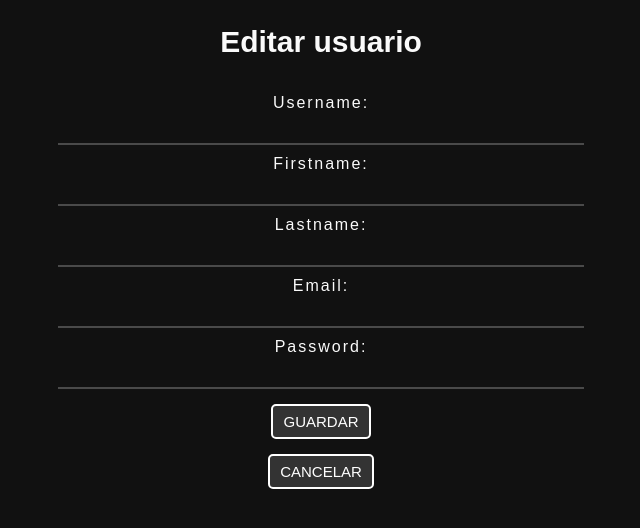
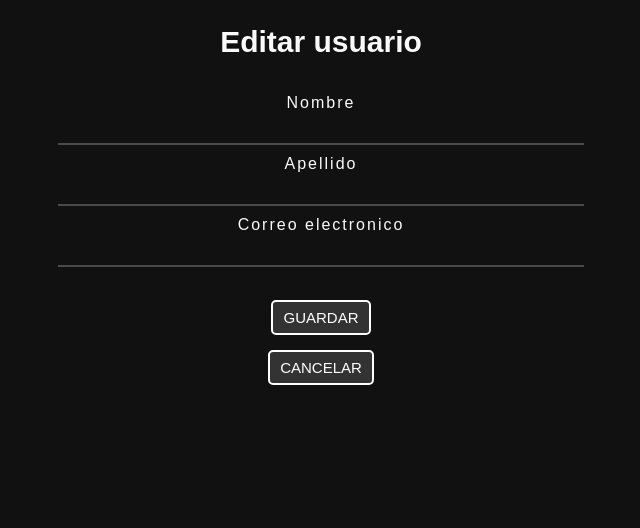
Before and after one commit to cristianABC/reserva, a Django app: template modulos/templates/modulos/editar.html in a window 1280 px wide. Shown: the top 528 px of the page, without its empty margins (319-959 px from the left). Run offline with Django 3.2, Linux system fonts and the light colour scheme; the template is opened without the code that fills it: values that come from a table or form of the project are taken from there, others are empty; some libraries are stand-ins or nearby versions.

Commit message:
Refactor to edit users

```diff
--- a/modulos/models.py
+++ b/modulos/models.py
@@ -72,14 +72,3 @@ def clean_username(self):
     if password != password2:
         raise forms.ValidationError('Las contraseñas no coincidenNombre de usuario ya existe')
     return password
-
-class EditUserForm(forms.ModelForm):
-    username = forms.CharField(max_length=50)
-    firstname = forms.CharField(max_length=20)
-    lastname = forms.CharField(max_length=20)
-    email = forms.EmailField()
-    password = forms.CharField(widget= forms.PasswordInput())
-
-    class Meta:
-        model = User
-        fields = ['username', 'firstname', 'lastname', 'email', 'password']
--- a/modulos/templates/modulos/editar.html
+++ b/modulos/templates/modulos/editar.html
@@ -15,7 +15,20 @@
       </div>
       <form action="" method="POST">
         {% csrf_token %}
-        {{ form }}
+          <div class="form-group">
+          <label class="control-label" for="username">Nombre</label>
+          <input type="text" id="firstname" name="firstname" class="form-control" value="{{ current_user.first_name }}">
+        </div>
+
+          <div class="form-group">
+          <label class="control-label" for="username">Apellido</label>
+          <input type="text" id="lastname" name="lastname" class="form-control" value="{{ current_user.last_name }}">
+        </div>
+
+          <div class="form-group">
+          <label class="control-label" for="username">Correo electronico</label>
+          <input type="text" id="email" name="email" class="form-control" value="{{ current_user.email }}">
+        </div>
         <br>
         <button type="submit" >Guardar</button>
 
--- a/modulos/urls.py
+++ b/modulos/urls.py
@@ -9,5 +9,5 @@ urlpatterns = [
     url(r'^logout/$', views.logout_view, name='logout'),
     url(r'^reload/$', views.reload, name='reload'),
     url(r'^detalle/(?P<especie_id>\d+)/$', views.view_detail, name='detalle'),
-    url(r'^edituser/(?P<usuario_id>\d+)/$', views.edit_request, {}, name="editUser")
+    url(r'^editUser/$', views.edit_request, {}, name="editUser")
 ]
```
Also changed, not shown: modulos/views.py (+8 -9 lines).
